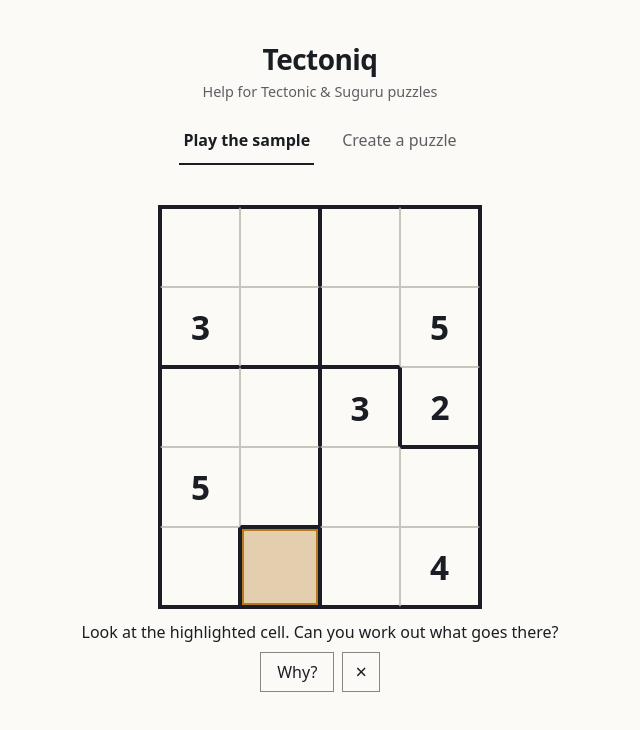
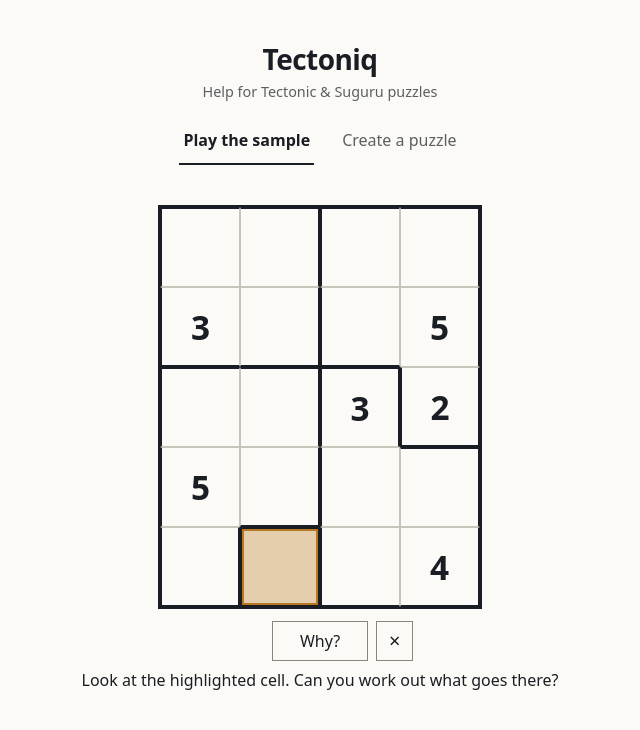
Before and after one commit to arnestaphorsius/tectoniq, a Vue app: page / in a window 1280 px wide. Both pictures are taken after a click on the button "Hint". Shown: the top 730 px of the page, without its empty margins (320-960 px from the left). Built offline with nearby package versions, Linux system fonts and the light colour scheme.

Commit message:
fix: keep the hint button in one place through every stage
The button sat under text that appears and changes length, and was
centred with the close control, so it moved on every press. It now sits
above the text in a fixed column, at one width for every label.

```diff
--- a/src/components/HintPanel.vue
+++ b/src/components/HintPanel.vue
@@ -40,25 +40,11 @@ const message = computed(() => {
 
 <template>
   <section class="hint" aria-label="Hint">
-    <!-- Always present, so a screen reader is already listening when text arrives. -->
-    <div class="hint-text" role="status" data-testid="hint-status">
-      <template v-if="hint">
-        <p v-if="stage === 1">{{ HINT_MESSAGES.whereToLook }}</p>
-        <template v-else>
-          <p class="strategy" data-testid="hint-strategy">{{ hint.placement.strategy }}</p>
-          <p data-testid="hint-explanation">{{ hint.placement.explanation }}</p>
-        </template>
-      </template>
-      <p v-else-if="message" data-testid="hint-message" :data-kind="message.kind">
-        {{ message.text }}
-      </p>
-    </div>
-
     <div class="hint-actions">
       <button
         v-if="hint && stage === 2"
         type="button"
-        class="control"
+        class="control primary"
         data-testid="hint-fill"
         @click="emit('fill')"
       >
@@ -67,7 +53,7 @@ const message = computed(() => {
       <button
         v-else
         type="button"
-        class="control"
+        class="control primary"
         data-testid="hint-advance"
         :disabled="solved && view === null"
         @click="emit('advance')"
@@ -85,16 +71,34 @@ const message = computed(() => {
         ×
       </button>
     </div>
+
+    <!-- Always present, so a screen reader is already listening when text arrives. -->
+    <div class="hint-text" role="status" data-testid="hint-status">
+      <template v-if="hint">
+        <p v-if="stage === 1">{{ HINT_MESSAGES.whereToLook }}</p>
+        <template v-else>
+          <p class="strategy" data-testid="hint-strategy">{{ hint.placement.strategy }}</p>
+          <p data-testid="hint-explanation">{{ hint.placement.explanation }}</p>
+        </template>
+      </template>
+      <p v-else-if="message" data-testid="hint-message" :data-kind="message.kind">
+        {{ message.text }}
+      </p>
+    </div>
   </section>
 </template>
 
 <style scoped>
 /*
- * Text above, controls below, bound tightly: the panel is one thing the player reads
- * and then acts on. The measure is held short so an explanation reads as a sentence
- * rather than a banner across a wide grid.
+ * Controls above, text below, bound tightly. The player presses the same spot
+ * through every stage, so nothing may move the main button: the text that comes
+ * and goes and changes length sits under it, the close control has its own column
+ * beside it, and the button keeps one width whatever its label says. The measure
+ * is held short so an explanation reads as a sentence rather than a banner across
+ * a wide grid.
  */
 .hint {
+  width: 100%;
   display: grid;
   justify-items: center;
   gap: var(--space-xs);
@@ -120,11 +124,20 @@ const message = computed(() => {
 }
 
 .hint-actions {
-  display: flex;
+  justify-self: stretch;
+  display: grid;
+  grid-template-columns: 1fr auto 1fr;
   gap: var(--space-xs);
 }
 
+.primary {
+  grid-column: 2;
+  min-width: 6rem;
+}
+
 .close {
+  grid-column: 3;
+  justify-self: start;
   padding: 0 var(--space-sm);
   font-size: 1.25rem;
   line-height: 1;
```
Also changed, not shown: 1 other file (tests, documents, lock files or other folders).
